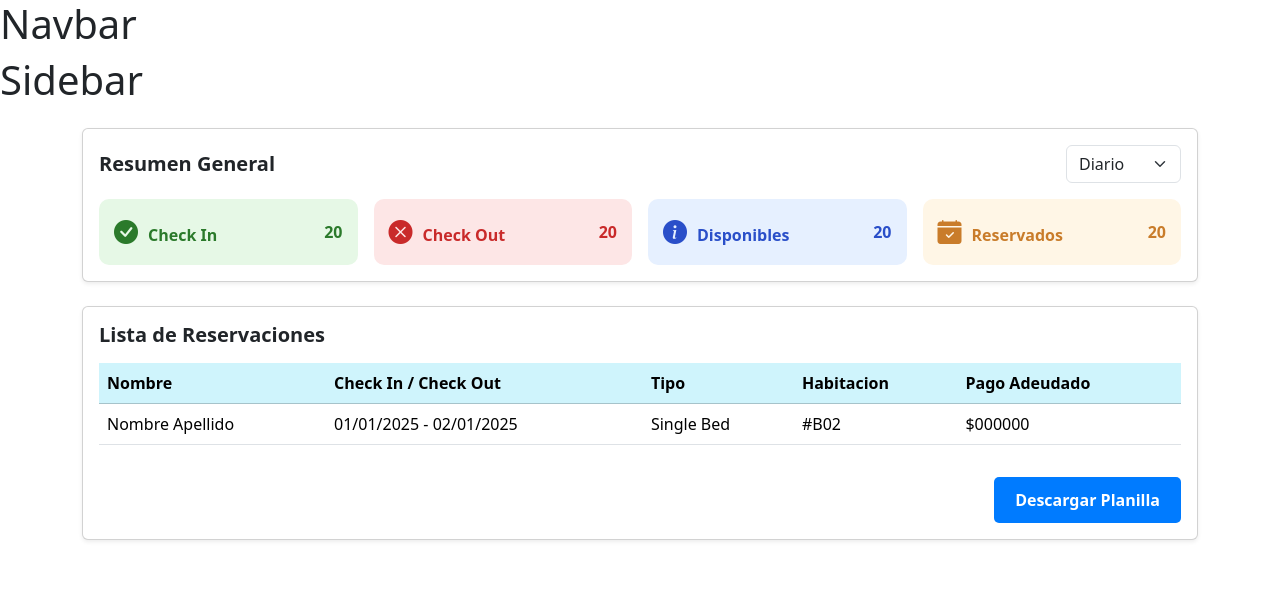
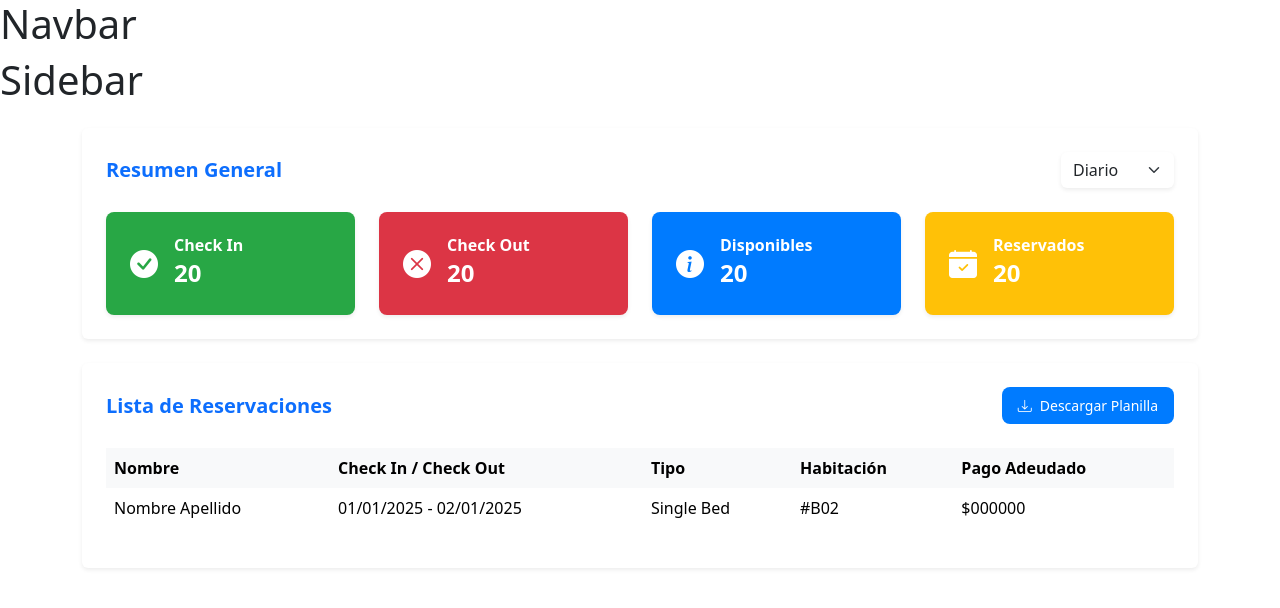
Before and after one commit to BenSLGeneration/pi-desarrollate-2.0, a React (Vite) app: page /dashboard in a window 1280 px wide. Shown: the top 608 px of the page. Built offline with nearby package versions, Linux system fonts and the light colour scheme.

Commit message:
cambios en archivos para el dashboard

```diff
--- a/src/components/GeneralSummary/GeneralSummary.jsx
+++ b/src/components/GeneralSummary/GeneralSummary.jsx
@@ -4,26 +4,26 @@ import "../../views/Dashboard/Dashboard.css"
 const GeneralSummary = () => {
     return (
         <div className="container my-4">
-            <div className="card shadow-sm p-3">
-                <div className="d-flex justify-content-between align-items-center mb-3">
-                    <h5 className="mb-0 fw-bold">Resumen General</h5>
-                    <select className="form-select w-auto">
+            <div className="card border-0 shadow-sm p-4">
+                <div className="d-flex justify-content-between align-items-center mb-4">
+                    <h5 className="mb-0 fw-bold text-primary">Resumen General</h5>
+                    <select className="form-select w-auto border-0 shadow-sm">
                         <option>Diario</option>
                         <option>Semanal</option>
                         <option>Mensual</option>
                     </select>
                 </div>
-                <div className="row g-3">
-                    <div className="col-12 col-md-3">
+                <div className="row g-4">
+                    <div className="col-12 col-md-6 col-lg-3">
                         <SummaryCard icon="bi-check-circle-fill" title="Check In" value="20" color="green" />
                     </div>
-                    <div className="col-12 col-md-3">
+                    <div className="col-12 col-md-6 col-lg-3">
                         <SummaryCard icon="bi-x-circle-fill" title="Check Out" value="20" color="red" />
                     </div>
-                    <div className="col-12 col-md-3">
+                    <div className="col-12 col-md-6 col-lg-3">
                         <SummaryCard icon="bi-info-circle-fill" title="Disponibles" value="20" color="blue" />
                     </div>
-                    <div className="col-12 col-md-3">
+                    <div className="col-12 col-md-6 col-lg-3">
                         <SummaryCard icon="bi-calendar-check-fill" title="Reservados" value="20" color="yellow" />
                     </div>
                 </div>
--- a/src/components/ReservationTable/ReservationTable.jsx
+++ b/src/components/ReservationTable/ReservationTable.jsx
@@ -8,17 +8,21 @@ const ReservationTable = () => {
 
     return (
         <div className="container my-4">
-            <div className="card shadow-sm p-3">
-                <div className="d-flex justify-content-between align-items-center mb-3">
-                    <h5 className="mb-0 fw-bold">Lista de Reservaciones</h5>
+            <div className="card border-0 shadow-sm p-4">
+                <div className="d-flex justify-content-between align-items-center mb-4">
+                    <h5 className="mb-0 fw-bold text-primary">Lista de Reservaciones</h5>
+                    <button className="btn btn-primary btn-sm">
+                        <i className="bi bi-download me-2"></i>Descargar Planilla
+                    </button>
                 </div>
-                <table className="table">
-                    <thead>
-                        <tr className="table-info">
+                <div className="table-responsive">
+                    <table className="table table-hover table-borderless">
+                        <thead className="table-light">
+                            <tr>
                                 <th scope="col">Nombre</th>
                                 <th scope="col">Check In / Check Out</th>
                                 <th scope="col">Tipo</th>
-                            <th scope="col">Habitacion</th>
+                                <th scope="col">Habitación</th>
                                 <th scope="col">Pago Adeudado</th>
                             </tr>
                         </thead>
@@ -34,8 +38,6 @@ const ReservationTable = () => {
                             ))}
                         </tbody>
                     </table>
-                <div className="text-end mt-3">
-                    <button className="btn btn-download">Descargar Planilla</button>
                 </div>
             </div>
         </div>
--- a/src/components/SummaryCard/SummaryCard.jsx
+++ b/src/components/SummaryCard/SummaryCard.jsx
@@ -2,12 +2,14 @@ import "../../views/Dashboard/Dashboard.css"
 
 const SummaryCard = ({ icon, title, value, color }) => {
     return (
-        <div className={`summary-card ${color}`}>
-            <div>
-                <i className={`bi ${icon}`}></i>
-                {title}
+        <div className={`summary-card ${color} p-4 rounded-3 shadow-sm hover-effect`}>
+            <div className="d-flex align-items-center">
+                <i className={`bi ${icon} fs-3 me-3`}></i>
+                <div>
+                    <h6 className="mb-0 fw-bold">{title}</h6>
+                    <span className="fs-4 fw-bold">{value}</span>
+                </div>
             </div>
-            <span>{value}</span>
         </div>
     );
 };
--- a/src/views/Dashboard/Dashboard.css
+++ b/src/views/Dashboard/Dashboard.css
@@ -1,54 +1,50 @@
-/* Resumen General */
+/* Estilos para las tarjetas de resumen */
 .summary-card {
-    display: flex;
-    align-items: center;
-    justify-content: space-between;
-    padding: 15px;
-    border-radius: 10px;
-    font-weight: bold;
+    padding: 1.5rem;
+    border-radius: 0.75rem;
+    color: white;
+    transition: transform 0.2s ease-in-out;
+}
+
+.summary-card:hover {
+    transform: translateY(-5px);
 }
 
 .summary-card.green {
-    background-color: #e6f8e6;
-    color: #2b7a2b;
+    background-color: #28a745;
 }
 
 .summary-card.red {
-    background-color: #fde6e6;
-    color: #c92a2a;
+    background-color: #dc3545;
 }
 
 .summary-card.blue {
-    background-color: #e6f0ff;
-    color: #2a4fc9;
+    background-color: #007bff;
 }
 
 .summary-card.yellow {
-    background-color: #fff6e6;
-    color: #c97c2a;
+    background-color: #ffc107;
 }
 
-.summary-card i {
-    font-size: 24px;
-    margin-right: 10px;
+/* Estilos para la tabla */
+.table-hover tbody tr:hover {
+    background-color: rgba(0, 123, 255, 0.1);
 }
 
-/* Reservas Resumen */
-.table-container {
-    border-radius: 10px;
-    box-shadow: 0 4px 6px rgba(0, 0, 0, 0.1);
-    background-color: #ffffff;
-    padding: 20px;
+.table-borderless td,
+.table-borderless th {
+    border: none;
 }
 
-.btn-download {
+/* Botón moderno */
+.btn-primary {
     background-color: #007bff;
-    color: white;
-    font-weight: bold;
-    border-radius: 5px;
-    padding: 10px 20px;
+    border: none;
+    padding: 0.5rem 1rem;
+    border-radius: 0.5rem;
+    transition: background-color 0.2s ease-in-out;
 }
 
-.btn-download:hover {
+.btn-primary:hover {
     background-color: #0056b3;
 }
```
Lines whose indentation alone changed are shown as unchanged.
